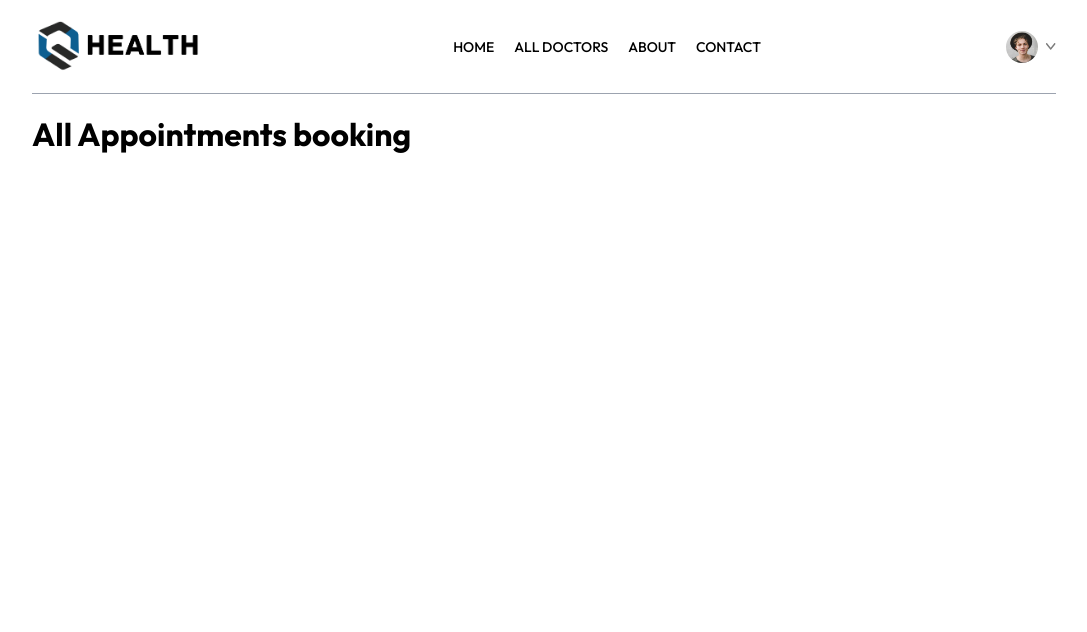
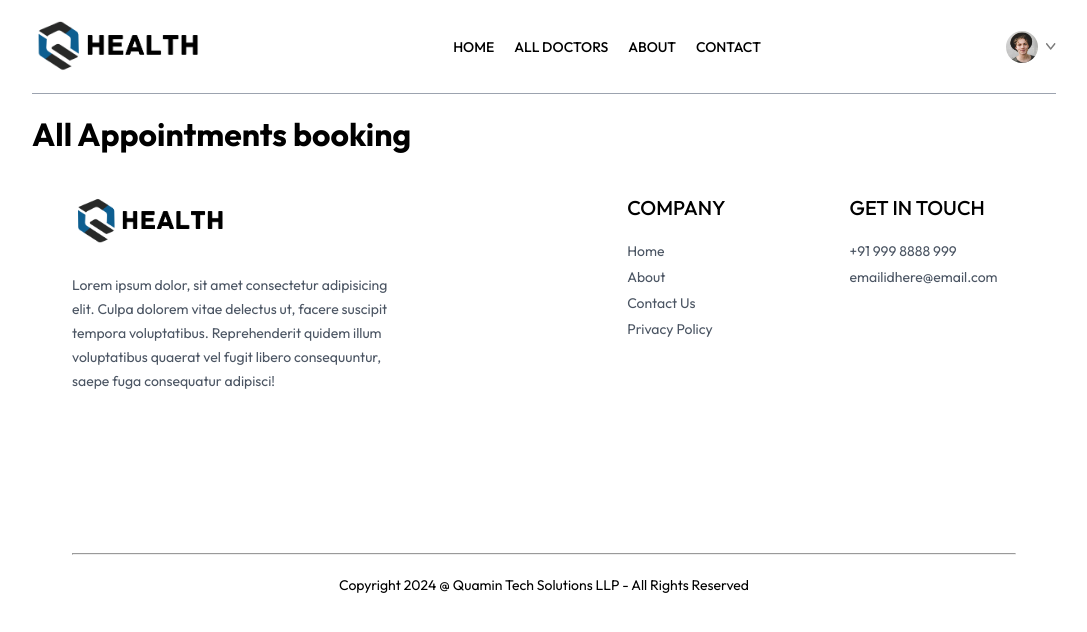
Before and after one commit to lamba44/HealthQuamin, a React (Vite) app in the folder frontend/: page /appointment/1 in a window 1280 px wide. Shown: the top 632 px of the page, without its empty margins (96-1183 px from the left). Built offline with nearby package versions, Linux system fonts and the light colour scheme.

Commit message:
update: Added footer

```diff
--- a/frontend/src/App.jsx
+++ b/frontend/src/App.jsx
@@ -9,6 +9,7 @@ import MyProfile from "./Pages/MyProfile";
 import MyAppointments from "./Pages/MyAppointments";
 import Appointment from "./Pages/Appointment";
 import Navbar from "./Components/Navbar/Navbar";
+import Footer from "./Components/Footer/Footer";
 
 const App = () => {
     return (
@@ -25,6 +26,7 @@ const App = () => {
                 <Route path="/my-appointments" element={<MyAppointments />} />
                 <Route path="/appointment/:docId" element={<Appointment />} />
             </Routes>
+            <Footer />
         </div>
     );
 };
--- /dev/null
+++ b/frontend/src/Components/Footer/Footer.css
@@ -0,0 +1,59 @@
+.footercontainer {
+    display: flex;
+    flex-direction: column;
+    gap: 3.5rem; /* 14px */
+    margin-top: 2.5rem; /* 10rem */
+    margin-bottom: 10rem; /* 40px */
+    font-size: 0.875rem; /* text-sm */
+}
+
+.footerimg {
+    margin-bottom: 1.25rem;
+    width: 10rem;
+}
+
+.footerdesc {
+    width: 100%;
+    line-height: 1.5rem;
+    color: #4b5563;
+}
+
+.footerhead {
+    margin-bottom: 1.25rem;
+    font-size: 1.25rem;
+    line-height: 1.75rem;
+    font-weight: 500;
+}
+
+.footerlist {
+    display: flex;
+    flex-direction: column;
+    gap: 0.5rem;
+    color: #4b5563;
+}
+
+.copyright {
+    padding-top: 1.25rem;
+    padding-bottom: 1.25rem;
+    font-size: 0.875rem;
+    line-height: 1.25rem;
+    text-align: center;
+}
+
+@media (min-width: 640px) {
+    .footercontainer {
+        display: grid;
+        grid-template-columns: 3fr 1fr 1fr;
+    }
+}
+
+@media (min-width: 768px) {
+    .footer {
+        margin-left: 2.5rem;
+        margin-right: 2.5rem;
+    }
+
+    .footerdesc {
+        width: 67%;
+    }
+}
--- /dev/null
+++ b/frontend/src/Components/Footer/Footer.jsx
@@ -0,0 +1,53 @@
+import React from "react";
+import "./Footer.css";
+import { assets } from "./../../assets/assets";
+
+const Footer = () => {
+    return (
+        <div className="footer">
+            <div className="footercontainer">
+                {/* Left Section */}
+                <div>
+                    <img className="footerimg" src={assets.logo} alt="" />
+                    <p className="footerdesc">
+                        Lorem ipsum dolor, sit amet consectetur adipisicing
+                        elit. Culpa dolorem vitae delectus ut, facere suscipit
+                        tempora voluptatibus. Reprehenderit quidem illum
+                        voluptatibus quaerat vel fugit libero consequuntur,
+                        saepe fuga consequatur adipisci!
+                    </p>
+                </div>
+
+                {/* Center Section */}
+                <div>
+                    <p className="footerhead">COMPANY</p>
+                    <ul className="footerlist">
+                        <li>Home</li>
+                        <li>About</li>
+                        <li>Contact Us</li>
+                        <li>Privacy Policy</li>
+                    </ul>
+                </div>
+
+                {/* Right Section */}
+                <div>
+                    <p className="footerhead">GET IN TOUCH</p>
+                    <ul className="footerlist">
+                        <li>+91 999 8888 999</li>
+                        <li>emailidhere@email.com</li>
+                    </ul>
+                </div>
+            </div>
+            {/* Copyright Text */}
+            <div>
+                <hr />
+                <p className="copyright">
+                    Copyright 2024 @ Quamin Tech Solutions LLP - All Rights
+                    Reserved
+                </p>
+            </div>
+        </div>
+    );
+};
+
+export default Footer;
--- a/frontend/src/index.css
+++ b/frontend/src/index.css
@@ -12,6 +12,10 @@ html {
 a {
     text-decoration: none;
     color: #000;
+}
+
+ul {
+    list-style: none;
 }
 
 .appjsx {
```
